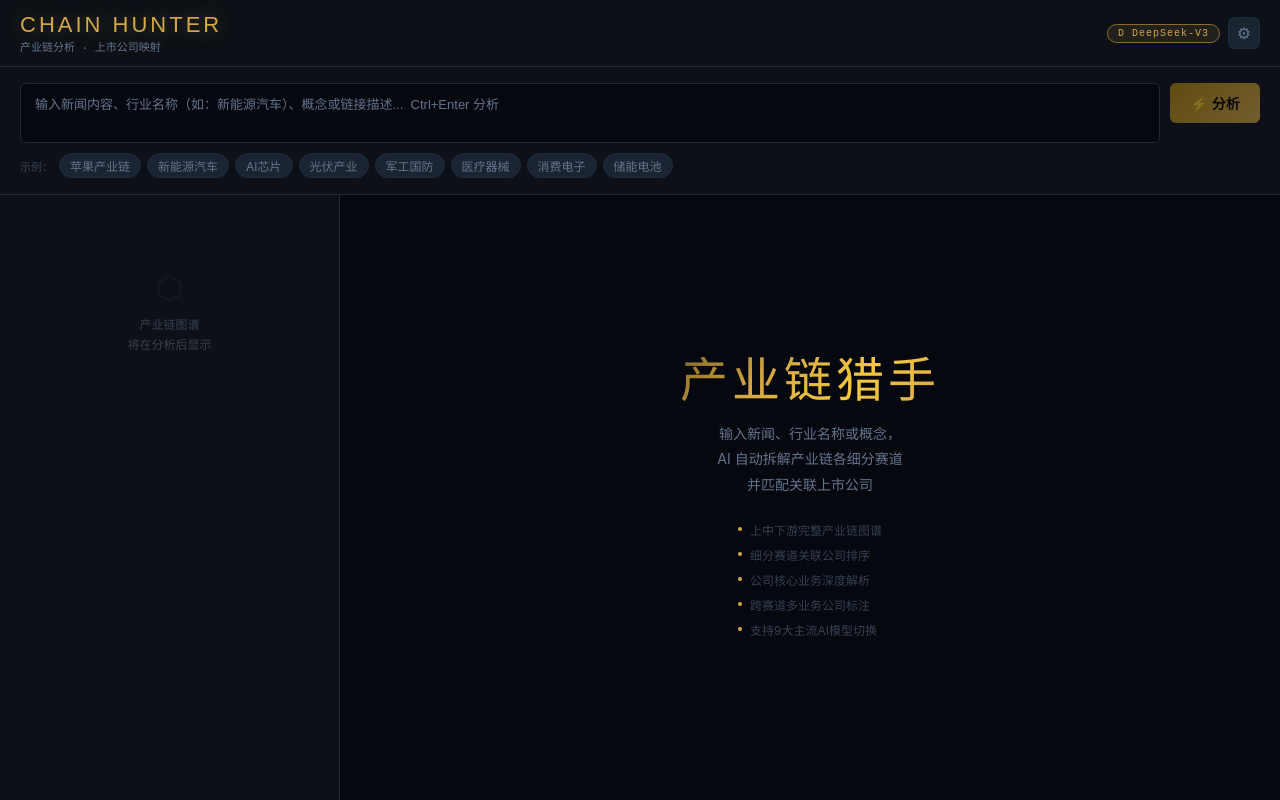
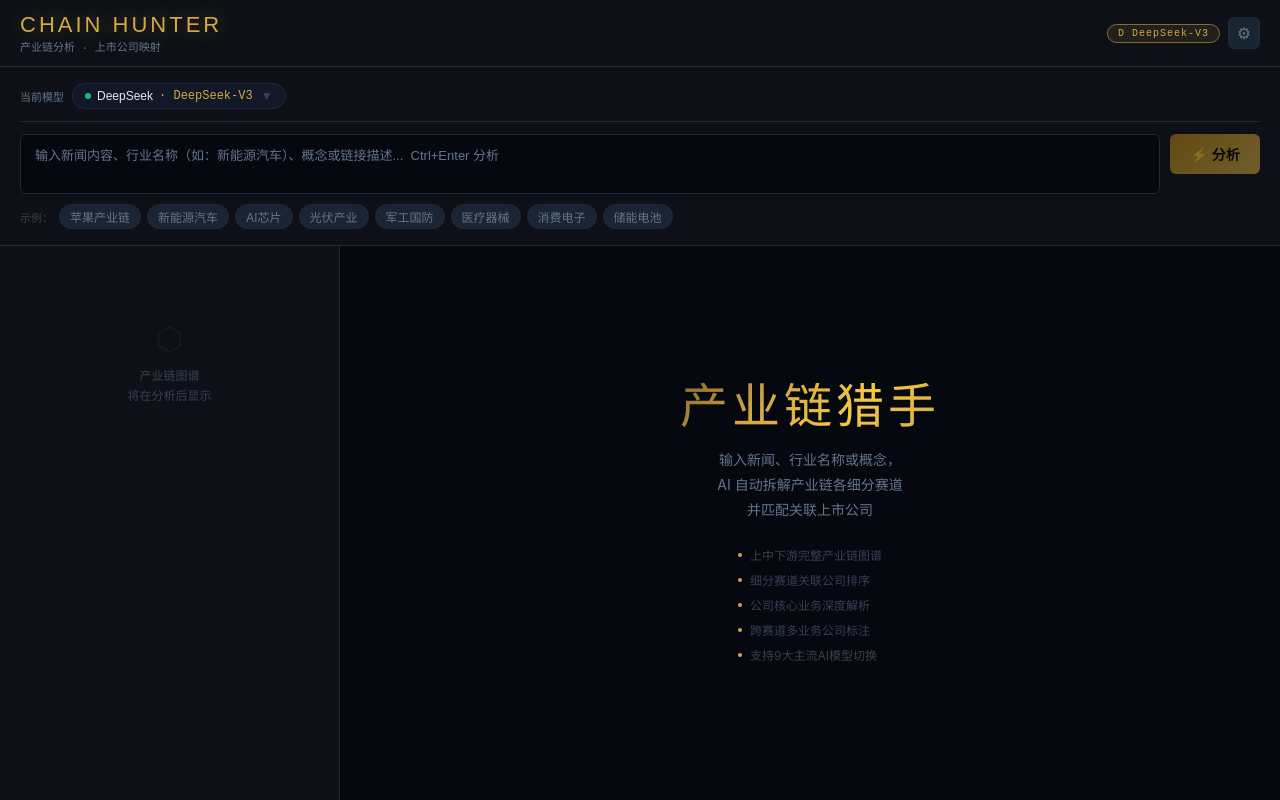
Before and after one commit to motoke215/chain-hunter, a React (Vite) app: page / in a window 1280 px wide. Built offline with nearby package versions, Linux system fonts and the light colour scheme.

Commit message:
fix: update MiniMax models and improve model selector UX
- Remove broken abab7-chat and MiniMax-Text-01 models
- Add ABAB5.5 and ABAB5 as fallback options
- Add prominent model selector button in input area
- Place model switcher at top of input section for easy access

```diff
--- a/src/App.jsx
+++ b/src/App.jsx
@@ -24,9 +24,9 @@
     url: "https://api.minimax.chat/v1/chat/completions",
     type: "openai",
     models: [
-      { id: "abab7-chat", name: "ABAB7 Chat" },
       { id: "abab6.5s-chat", name: "ABAB6.5s Chat" },
-      { id: "MiniMax-Text-01", name: "MiniMax Text 01" },
+      { id: "abab5.5-chat", name: "ABAB5.5 Chat" },
+      { id: "abab5-chat", name: "ABAB5 Chat" },
     ],
     keyLabel: "API Key",
     keyHint: "eyJhbGciOiJIUzI1NiIsInR5cCI6IkpXVCJ9...",
@@ -222,6 +222,24 @@
     background: var(--surface);
     border-bottom: 1px solid var(--border);
   }
+  .input-model-bar {
+    display: flex; align-items: center; gap: 8px;
+    margin-bottom: 12px; padding-bottom: 12px;
+    border-bottom: 1px solid var(--border);
+  }
+  .input-model-label { font-size: 11px; color: var(--muted); font-family: 'IBM Plex Mono', monospace; white-space: nowrap; }
+  .input-model-btn {
+    display: flex; align-items: center; gap: 6px;
+    padding: 5px 12px;
+    background: var(--card);
+    border: 1px solid var(--border);
+    border-radius: 20px;
+    color: var(--text); font-size: 12px; font-weight: 500;
+    cursor: pointer; transition: all 0.2s;
+  }
+  .input-model-btn:hover { border-color: var(--gold-dim); color: var(--gold); }
+  .input-model-dot { width: 6px; height: 6px; border-radius: 50%; background: var(--green); }
+  .input-model-name { font-family: 'IBM Plex Mono', monospace; color: var(--gold); }
   .input-row { display: flex; gap: 10px; align-items: flex-start; }
   .input-box {
     flex: 1;
@@ -1285,6 +1303,15 @@
 
         {/* Input */}
         <div className="input-section">
+          <div className="input-model-bar">
+            <span className="input-model-label">当前模型</span>
+            <button className="input-model-btn" onClick={() => setShowSettings(true)}>
+              <span className="input-model-dot" />
+              <span>{currentProvider?.name}</span>
+              <span className="input-model-name">· {currentModelName}</span>
+              <span style={{color:"var(--dim)",marginLeft:"2px"}}>▼</span>
+            </button>
+          </div>
           <div className="input-row">
             <textarea
               ref={textareaRef}
```
